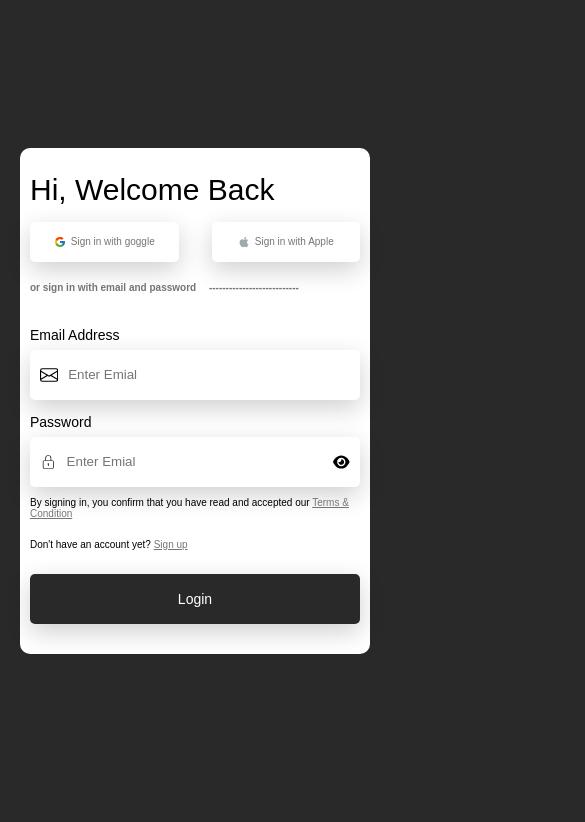
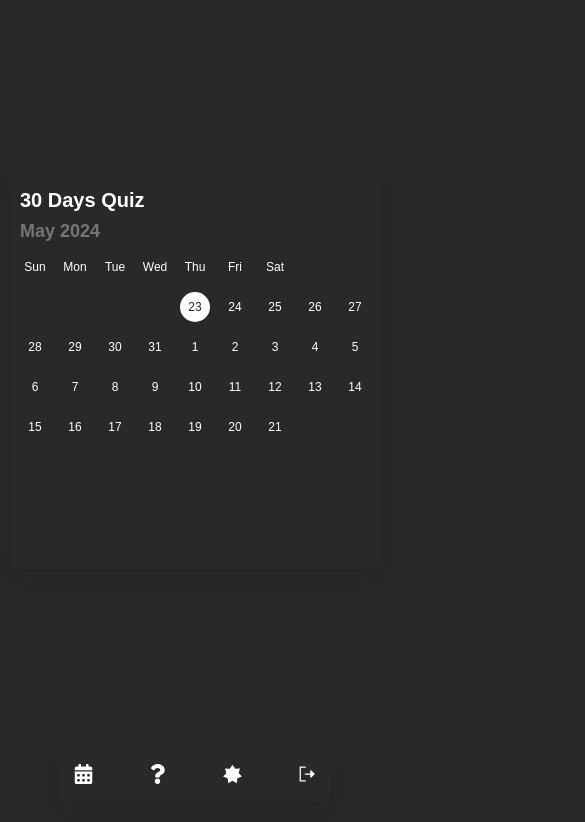
Before and after one commit to nuex001/QuizAppFE, a React (Vite) app: page / in a window 390 px wide. Before the commit this address led to /login. Shown: the top 822 px of the page, 585 px wide, since content can reach past the window. Built offline with nearby package versions, Linux system fonts and the light colour scheme; no server answers; a web font is replaced by a local one.

Commit message:
worked on updating my mobile res

```diff
--- a/package.json
+++ b/package.json
@@ -15,7 +15,6 @@
     "react-dom": "^18.2.0",
     "react-icons": "^5.2.1",
     "react-router-dom": "^6.23.1",
-    "react-scroll": "^1.9.0",
     "react-toastify": "^10.0.5"
   },
   "devDependencies": {
--- a/src/App.jsx
+++ b/src/App.jsx
@@ -7,16 +7,16 @@ import PrivateRoute from "./components/pages/PrivateRouter";
 import ScrollToTop from "./components/pages/ScrollToTop";
 
 function App() {
-  const [count, setCount] = useState(0);
 
   return (
     <BrowserRouter>
       <div className="container">
         <ScrollToTop/>
         <Routes>
-          <Route element={<PrivateRoute />}>
+          {/* <Route element={<PrivateRoute />}>
             <Route exact path="/" element={<Home />} />
-          </Route>
+          </Route> */}
+            <Route exact path="/" element={<Home />} />
           <Route exact path="/sign" element={<Sign />} />
           <Route exact path="/login" element={<Login />} />
         </Routes>
--- a/src/assets/css/home.css
+++ b/src/assets/css/home.css
@@ -96,7 +96,7 @@
   color: green;
   box-shadow: rgba(22, 22, 23, 0.2) 0px 8px 24px;
 }
-.home .box.quiz h3.bad{
+.home .box.quiz h3.bad {
   color: crimson;
 }
 .home .box.quiz .questions {
@@ -205,25 +205,25 @@
   margin-top: 1em;
 }
 
-
-
-
-
-
 /* MOBILE RESPONSIVNESS */
 @media (max-width: 768px) {
   .home {
     gap: 8em;
     flex-direction: column;
     padding: 2em 2em;
+    position: relative;
   }
   .home .box {
-    width: 100%;
+    width: calc(100% - 2em);
+    top: 50%;
+    left: 50%;
+    position: absolute;
+    transform: translate(200%,-50%);
+    transition:transform 500ms ease-in-out ;
   }
-  .home .box:first-child {
-    width: 100%;
+  .home .box.active{
+    transform: translate(-50%,-50%);
   }
-
   /* CALENDER */
   .home .box .calendar {
     width: 100%;
--- a/src/components/layouts/Navbar.jsx
+++ b/src/components/layouts/Navbar.jsx
@@ -3,20 +3,16 @@ import { FaCalendarAlt, FaQuestion } from "react-icons/fa";
 import { GiSevenPointedStar } from "react-icons/gi";
 import { PiSignOutFill } from "react-icons/pi";
 import { Link, useNavigate } from "react-router-dom";
-import { Link as ScrollLink } from "react-scroll";
-function Navbar() {
+function Navbar({setCurrentLink}) {
   const [showNav, setShowNav] = useState(true);
   const [lastScrollY, setLastScrollY] = useState(0);
-const navigate = useNavigate();
-
+  const navigate = useNavigate();
 
   const logout = (e) => {
     e.preventDefault();
-    localStorage.setItem("token","");
-    navigate("login")
+    localStorage.setItem("token", "");
+    navigate("login");
   };
-
-
 
   const controlNavBar = () => {
     if (window.scrollY > lastScrollY) {
@@ -47,31 +43,37 @@ const navigate = useNavigate();
       <nav className={`mobile ${showNav ? "show" : ""}`}>
         <ul>
           <li>
-            <ScrollLink
+            <Link
               to="cal" // Make sure to use the correct ID of your target element
-              spy={true}
-              smooth={true}
+            onClick={(e)=>{
+              e.preventDefault();
+              setCurrentLink("cal")
+            }}
             >
               <FaCalendarAlt className="icon" />
-            </ScrollLink>
+            </Link>
           </li>
           <li>
-            <ScrollLink
+            <Link
               to="quiz" // Make sure to use the correct ID of your target element
-              spy={true}
-              smooth={true}
-            >
+              onClick={(e)=>{
+                e.preventDefault();
+                setCurrentLink("quiz")
+              }}
+           >
               <FaQuestion className="icon" />
-            </ScrollLink>
+            </Link>
           </li>
           <li>
-            <ScrollLink
+            <Link
               to="points" // Make sure to use the correct ID of your target element
-              spy={true}
-              smooth={true}
+              onClick={(e)=>{
+                e.preventDefault();
+                setCurrentLink("points")
+              }}
             >
               <GiSevenPointedStar className="icon" />
-            </ScrollLink>
+            </Link>
           </li>
           <li>
             <Link to="#" onClick={logout}>
--- a/src/components/layouts/home/Points.jsx
+++ b/src/components/layouts/home/Points.jsx
@@ -17,7 +17,7 @@ function Points() {
     fetchUser();
   }, []);
   return (
-    <div className="box points" id="points">
+    <>
       <div className="wallet">
         <h2>Wallet address</h2>
       </div>
@@ -25,7 +25,7 @@ function Points() {
       <GiSevenPointedStar className="icon" />
       <h4>{data && data.point}</h4>
       <button onClick={fetchUser}>Refresh Pionts</button>
-    </div>
+    </>
   );
 }
 
--- a/src/components/layouts/home/Quizsec.jsx
+++ b/src/components/layouts/home/Quizsec.jsx
@@ -70,7 +70,7 @@ const Quizsec = () => {
   }, []);
 
   return (
-    <div className="box quiz" id="quiz">
+    <>
       <img src={quizImg} alt="Quiz" />
       <h2>{data && data.question}</h2>
       {failed !== null &&
@@ -127,7 +127,7 @@ const Quizsec = () => {
         )}
       </div>
       <button onClick={submitQuiz}>Submit</button>
-    </div>
+    </>
   );
 };
 
--- a/src/components/pages/Home.jsx
+++ b/src/components/pages/Home.jsx
@@ -1,4 +1,4 @@
-import React from "react";
+import React, { useState } from "react";
 import "../../assets/css/home.css";
 import Calendar from "../layouts/home/Calendar";
 import Quizsec from "../layouts/home/Quizsec";
@@ -7,16 +7,21 @@ import Navbar from "../layouts/Navbar";
 import { ToastContainer } from "react-toastify";
 import "react-toastify/dist/ReactToastify.css";
 function Home() {
+  const [currentLink, setCurrentLink] = useState("cal");
   return (
     <>
-      <Navbar />
+      <Navbar setCurrentLink={setCurrentLink}/>
       <div className="home">
-      <ToastContainer/>
-        <div className="box">
+        <ToastContainer />
+        <div className={`box ${currentLink === "cal" ? "active" : ""}`}>
           <Calendar />
         </div>
-        <Quizsec />
-        <Points />
+        <div className={`box quiz ${currentLink === "quiz" ? "active" : ""}`}>
+          <Quizsec />
+        </div>
+        <div className={`box points ${currentLink === "points" ? "active" : ""}`}>
+          <Points />
+        </div>
       </div>
     </>
   );
```
Also changed, not shown: 1 other file (tests, documents, lock files or other folders).
